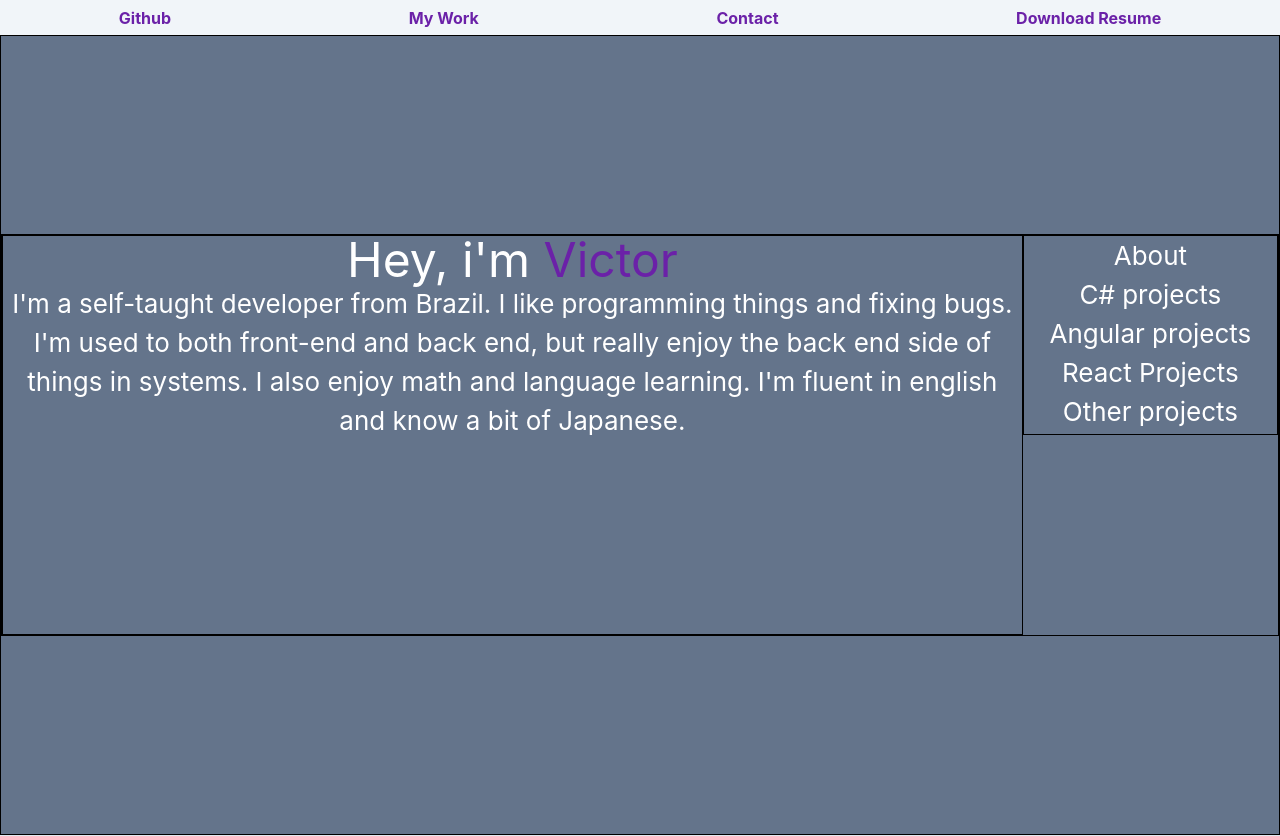
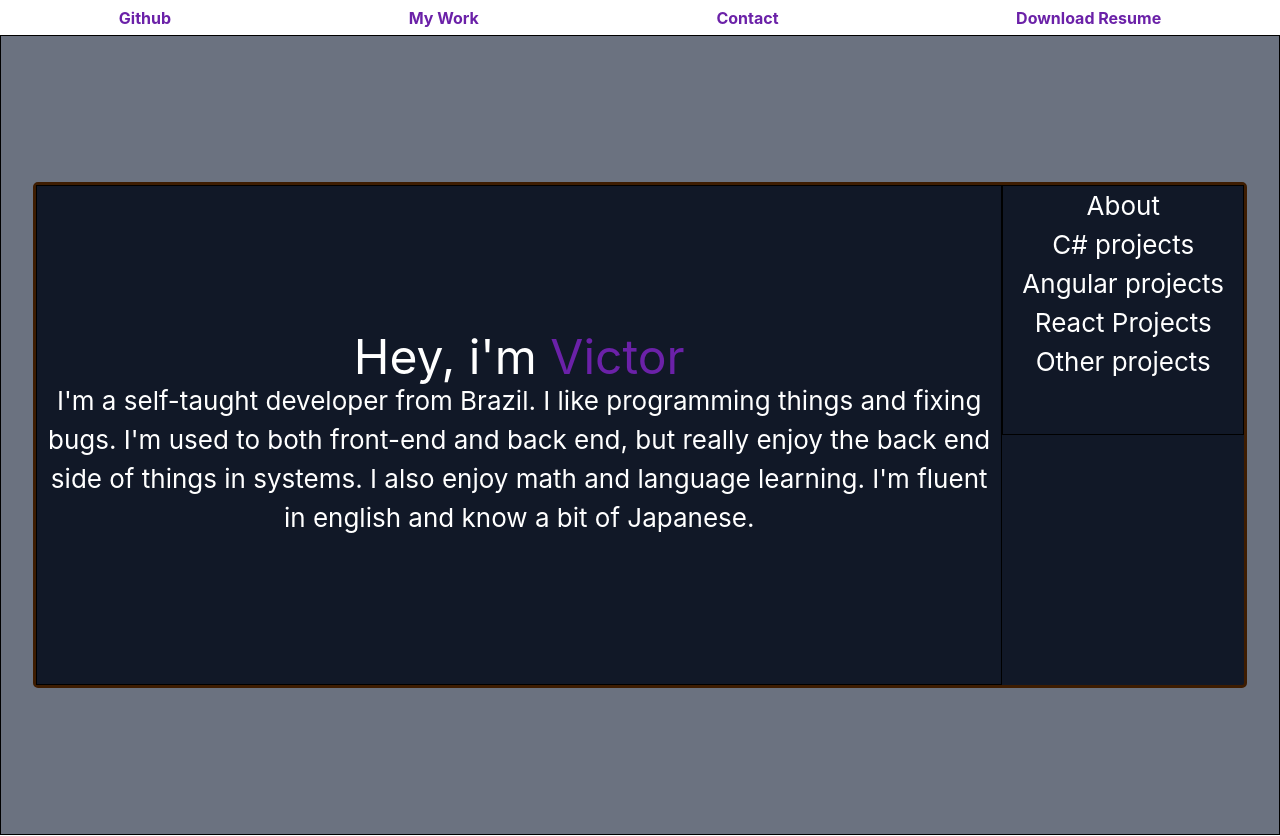
Before and after one commit to VocalNight/VocalNight.github.io, a React (Create React App) app: page / in a window 1280 px wide. Shown: the top 836 px of the page. Built offline with nearby package versions, Linux system fonts and the light colour scheme.

Commit message:
changed bg, started working on presentantion and style

```diff
--- a/src/App.css
+++ b/src/App.css
@@ -15,9 +15,10 @@
 
 .mainGrid {
   display: grid;
-  border: 1px solid black;
+  border: 3px solid rgb(61, 28, 1);
+  border-radius: 5px;
   min-height: 100%;
-  width: 100%;
+  width: 95%;
   grid-template-columns: 80% 20%;
   grid-template-rows: 50% 50%;
 }
@@ -53,7 +54,11 @@
 .headerDesc {
   font-size: calc(10px + 2vmin);
   border: 1px solid black;
-  min-height: 50vh;
+  min-height: 500px;
+  display: flex;
+  flex-direction: column;
+  align-items: center;
+  justify-content: center;
 }
 
 .headerProjects {
--- a/src/App.js
+++ b/src/App.js
@@ -22,8 +22,8 @@ function App() {
   }
 
   return (
-    <div className="App bg-slate-200" >
-      <nav style={{ display: 'flex', flex: 1, justifyContent: 'flex-end', alignItems: 'center', height: '35px' }} className='text-purple-800 font-bold bg-slate-100'>
+    <div className="App" >
+      <nav style={{ display: 'flex', flex: 1, justifyContent: 'flex-end', alignItems: 'center', height: '35px' }} className='text-purple-800 font-bold '>
         <div>
 
         </div>
@@ -35,8 +35,8 @@ function App() {
             <button>Download Resume</button></a>
         </div>
       </nav>
-      <div className="App-header bg-slate-500">
-        <div className='mainGrid'>
+      <div className="App-header bg-gray-500">
+        <div className='mainGrid bg-gray-900'>
          {projectList.length == 0 &&
           <PortfolioAbout></PortfolioAbout>
           }
@@ -53,7 +53,7 @@ function App() {
 
       </div>
 
-      <div id='projects' className='bg-slate-200'>
+      {/*<div id='projects' className='bg-slate-200'>
         Projects done:
       </div>
       <div className='bg-slate-200'>
@@ -66,7 +66,7 @@ function App() {
       <Accordion title="React Projects" projects={reactProjects} />
 
 
-      <div className='bg-slate-200'>
+        <div className='bg-slate-200'>
 
         Projects in the pipeline
 
@@ -99,7 +99,7 @@ function App() {
           </div>
         </div>
 
-      </div>
+      </div>  */}
     </div>
   );
 }
--- a/src/Components/ProjectCard.js
+++ b/src/Components/ProjectCard.js
@@ -2,19 +2,20 @@ export default function ProjectCard({ project }) {
 
     return (
         <>
-            <div className='border-solid border-2 m-2 border-black size-52 shadow-md'>
-                <a href={project.link}>
+            <a href={project.link}> <div className='border-solid border-2 m-2 border-black size-52 shadow-md p-1'>
+
                 <div>
                     {project.image}
                 </div>
-                    <div>
+                <div className="text-xl">
                     {project.title}
                 </div>
                 <div>
                     {project.description}
                 </div>
+
+            </div>
             </a>
-            </div>
         </>
     );
 }
--- a/src/Projects/AngularProjects.js
+++ b/src/Projects/AngularProjects.js
@@ -1,10 +1,12 @@
 export let angularProjects = [
     {
         title: "Coffee Tracker",
+        link: "https://github.com/VocalNight/Coffee_Tracker_Angular",
         description: "A small tracker, using tailwind with Angular for practice."
     },
     {
         title: "Sleep Tracker",
+        link: "https://github.com/VocalNight/SleepTracker",
         description: "A tracker using Angular material."
     }
 ]
--- a/src/Projects/ConsoleProjects.js
+++ b/src/Projects/ConsoleProjects.js
@@ -1,42 +1,52 @@
 export let consoleProjects = [
     {
         title: "Calculator",
+        link: "https://github.com/VocalNight/Calculator_CSharp",
         description: "A small calculator in C#"
     },
     {
         title: "Habit Logger",
+        link: "https://github.com/VocalNight/HabitLogger_Csharp",
         description: "Small program to track habits of your chosing."
     },
     {
         title: "Coding Tracker",
+        link: "https://github.com/VocalNight/CodingTracker",
         description: "Similar to the habit tracker but for coding."
     },
     {
         title: "Flashcards",
+        link: "https://github.com/VocalNight/Flashcards_CSharp",
         description: "A small project to achieve something similar to Anki, but in a small scale."
     },
     {
         title: "Drinks Info",
+        link: "https://github.com/VocalNight/DrinksInfo",
         description: "A simple program to fetch data from an API."
     },
     {
         title: "Phone Book",
+        link: "https://github.com/VocalNight/PhoneBook",
         description: "A way to store contacts and friends information. Developed to get used to DB interactions in C#"
     },
     {
         title: "Shift Logger",
+        link: "https://github.com/VocalNight/ShiftsLogger",
         description: "A more robust console project and an experiment in creating an API and consuming it. Got me interested in microservices."
     },
     {
         title: "Exercise Tracker",
+        link: "https://github.com/VocalNight/Exercise-Tracker",
         description: "A more robust tracker, this time using Entity Framework, the C# ORM."
     },
     {
         title: "Sports Results Notifier",
+        link: "https://github.com/VocalNight/SportsNotifier",
         description: "Used this one to practice how to scrap data from websties using C# features"
     },
     {
         title: "Excel Reader",
+        link: "https://github.com/VocalNight/ExcelReader",
         description: "How to transform data from the Database into an Excel spreadsheet."
     }
 
--- a/src/Projects/LaravelProjects.js
+++ b/src/Projects/LaravelProjects.js
@@ -1,6 +1,7 @@
 export let laravelProjects = [
     {
         title: "Laravel Bugtracker",
+        link: "https://github.com/VocalNight/Laravel_Bugtracker",
         description: "A bugtracker made in laravel for personal use and to learn PHP."
     }
 ]
--- a/src/Projects/ReactProjects.js
+++ b/src/Projects/ReactProjects.js
@@ -1,10 +1,12 @@
 export let reactProjects = [
     {
         title: "Shopping List",
+        link: "https://github.com/VocalNight/ShoppingListReact",
         description: "Small project in react to practice tables, database with back-end in C# and a bit of front end."
     },
     {
         title: "Friends Manager",
+        link: "https://github.com/VocalNight/FriendContact",
         description: "Project made with tailwind for practice, also experimented with Redux."
     }
 ]
```
Lines whose indentation alone changed are shown as unchanged.
